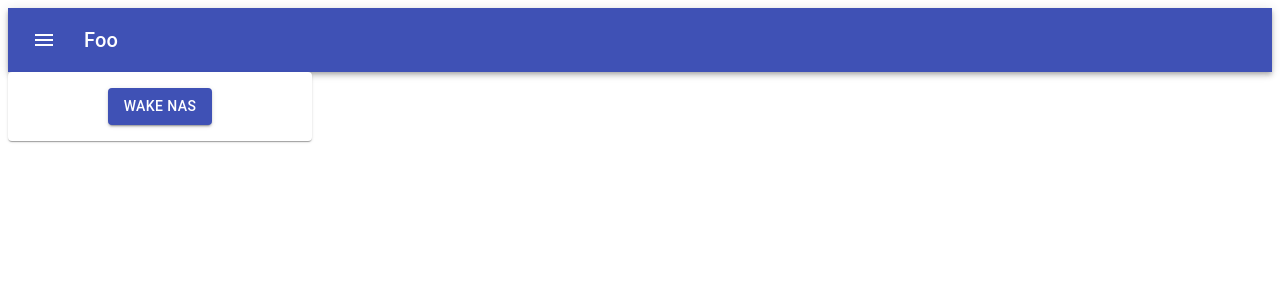
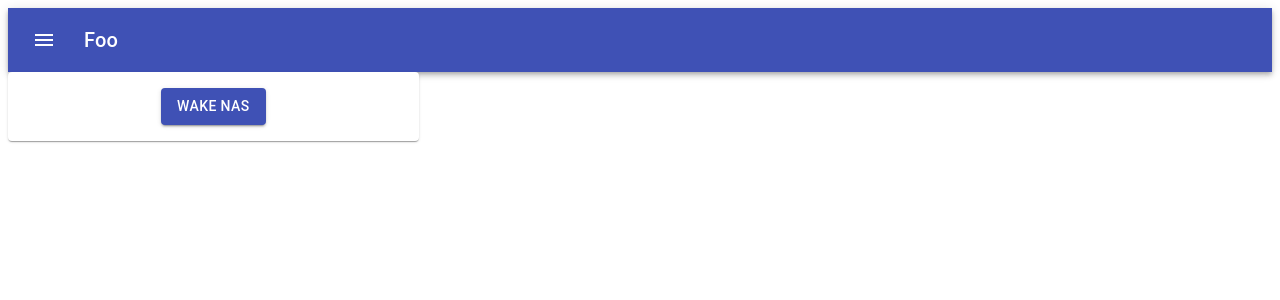
Before and after one commit to hikerrobot/smart_ui, a React (Create React App) app in the folder src/: page / in a window 1280 px wide. Shown: the top 300 px of the page. Built offline with nearby package versions, Linux system fonts and the light colour scheme; the HTML template or start-up script is replaced by a standard one.

Commit message:
Tweaked width of grid for moble.

```diff
--- a/src/Landing.tsx
+++ b/src/Landing.tsx
@@ -35,7 +35,7 @@ export default function CenteredGrid() {
   return (
     <div className={classes.root}>
       <Grid container spacing={2}>
-        <Grid item xs={3}>
+        <Grid item xs={4}>
           <Paper className={classes.paper}>
             <Button variant="contained" color="primary" onClick={wakeNas}  >
               wake nas
```
